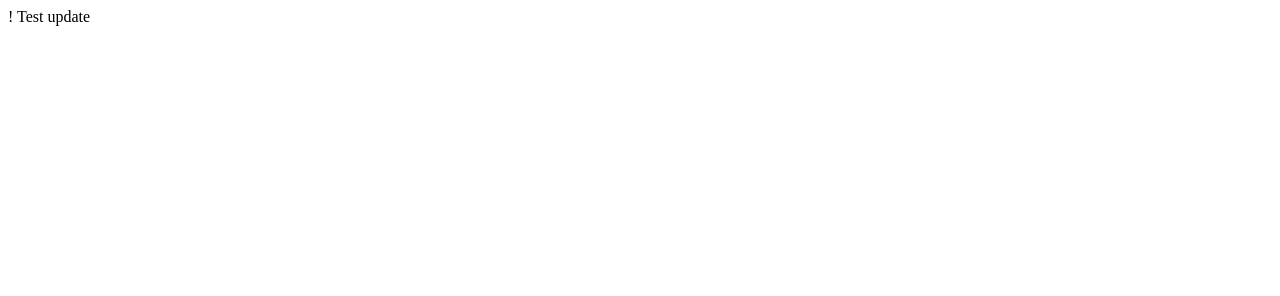
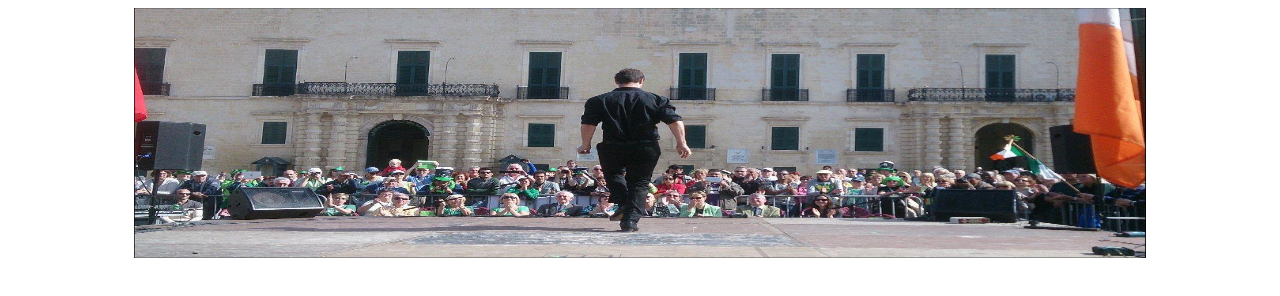
Before and after one commit to DecGillen/Web-Dev-Lab, a plain HTML site: page index.html in a window 1280 px wide. Drawn offline with Linux system fonts and the light colour scheme.

Commit message:
Added a header picture

```diff
--- a/index.html
+++ b/index.html
@@ -1,2 +1,11 @@
 <!DOCTYPE HTML>
-! Test update
+<html>
+	<head>
+		<title>Beirt Eile</title>
+		<link rel="stylesheet" href="style.css"/>
+	</head>
+	<body>
+		<img class="Malta" src="img/Malta.jpg">
+		</img>
+	</body>
+</html>
--- a/style.css
+++ b/style.css
@@ -1 +1,9 @@
-{\rtf1}
+body{
+	display:grid;
+}
+
+.Malta{
+	height:250px;
+	width:80%;
+	margin:auto;
+}
```
Also changed, not shown: img/Malta.jpg (added).
